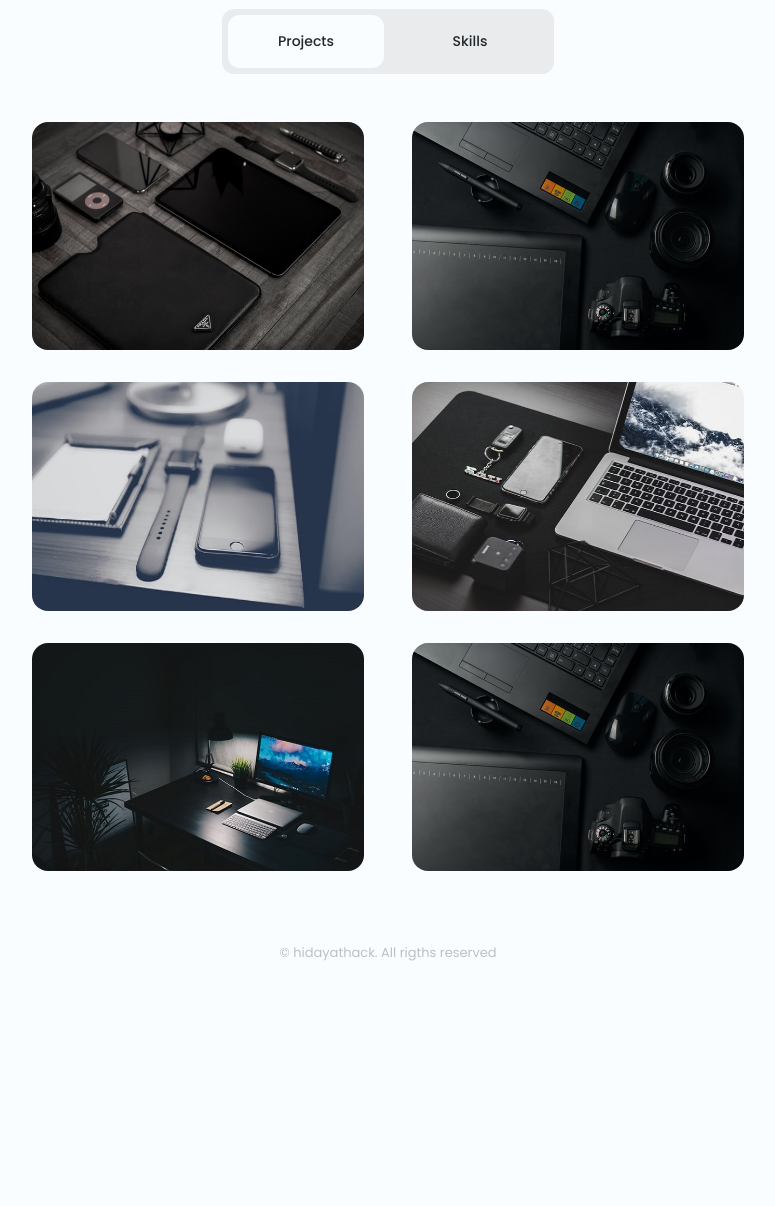
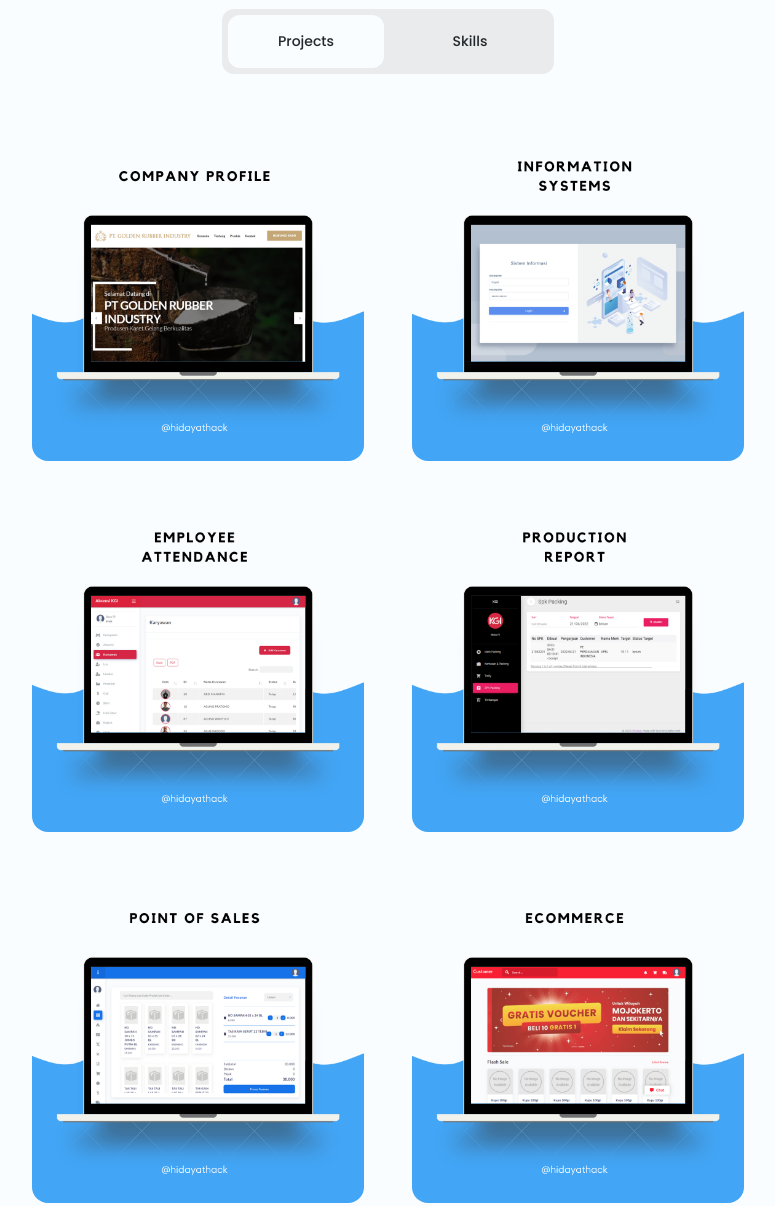
Before and after one commit to hidayatrepo/hidayatrepo.github.io, a plain HTML site: page index.html in a window 1280 px wide. Shown: the part 560-1766 px from the top of the page, without its empty margins (252-1027 px from the left). Before the commit the page ends 1563 px from the top, so only its background shows below. Drawn offline with nearby package versions, Linux system fonts and the light colour scheme.

Commit message:
update portofolio

```diff
--- a/index.html
+++ b/index.html
@@ -108,85 +108,85 @@
                     <div class="projects__content grid filters__active" data-content id="projects">
                         <article class="projects__card">
                             <!-- Insert your image in a rectangular format (Ex: 600 x 400, 1000 x 800, 1200 x 1000, etc) -->
-                            <img src="assets/img/project1.jpg" alt="" class="projects__img">
+                            <img src="assets/img/my/1.png" alt="" class="projects__img">
 
                             <div class="projects__modal">
                                 <div>
                                     <span class="projects__subtitle">Web</span>
                                     <h3 class="projects__title">Company Profile</h3>
-                                    <a href="#" class="projects__button button button__small">
+                                    <!-- <a href="#" class="projects__button button button__small">
                                         <i class="ri-link"></i>
-                                    </a>
+                                    </a> -->
                                 </div>
                             </div>
                         </article>
 
                         <article class="projects__card">
-                            <img src="assets/img/project2.jpg" alt="" class="projects__img">
+                            <img src="assets/img/my/2.png" alt="" class="projects__img">
 
                             <div class="projects__modal">
                                 <div>
                                     <span class="projects__subtitle">Web</span>
-                                    <h3 class="projects__title">Landing Page</h3>
-                                    <a href="#" class="projects__button button button__small">
+                                    <h3 class="projects__title">Information Systems</h3>
+                                    <!-- <a href="#" class="projects__button button button__small">
                                         <i class="ri-link"></i>
-                                    </a>
+                                    </a> -->
                                 </div>
                             </div>
                         </article>
 
                         <article class="projects__card">
-                            <img src="assets/img/project3.jpg" alt="" class="projects__img">
+                            <img src="assets/img/my/3.png" alt="" class="projects__img">
 
                             <div class="projects__modal">
                                 <div>
                                     <span class="projects__subtitle">Web</span>
                                     <h3 class="projects__title">Employee Attendance</h3>
-                                    <a href="#" class="projects__button button button__small">
+                                    <!-- <a href="#" class="projects__button button button__small">
                                         <i class="ri-link"></i>
-                                    </a>
+                                    </a> -->
                                 </div>
                             </div>
                         </article>
 
                         <article class="projects__card">
-                            <img src="assets/img/project4.jpg" alt="" class="projects__img">
+                            <img src="assets/img/my/4.png" alt="" class="projects__img">
 
                             <div class="projects__modal">
                                 <div>
                                     <span class="projects__subtitle">Web</span>
                                     <h3 class="projects__title">Production Report</h3>
-                                    <a href="#" class="projects__button button button__small">
+                                    <!-- <a href="#" class="projects__button button button__small">
                                         <i class="ri-link"></i>
-                                    </a>
+                                    </a> -->
                                 </div>
                             </div>
                         </article>
 
                         <article class="projects__card">
-                            <img src="assets/img/project5.jpg" alt="" class="projects__img">
+                            <img src="assets/img/my/5.png" alt="" class="projects__img">
 
                             <div class="projects__modal">
                                 <div>
                                     <span class="projects__subtitle">Web</span>
                                     <h3 class="projects__title">Point of Sales</h3>
-                                    <a href="#" class="projects__button button button__small">
+                                    <!-- <a href="#" class="projects__button button button__small">
                                         <i class="ri-link"></i>
-                                    </a>
+                                    </a> -->
                                 </div>
                             </div>
                         </article>
 
                         <article class="projects__card">
-                            <img src="assets/img/project2.jpg" alt="" class="projects__img">
+                            <img src="assets/img/my/6.png" alt="" class="projects__img">
 
                             <div class="projects__modal">
                                 <div>
                                     <span class="projects__subtitle">Web</span>
                                     <h3 class="projects__title">Ecommerce</h3>
-                                    <a href="#" class="projects__button button button__small">
+                                    <!-- <a href="#" class="projects__button button button__small">
                                         <i class="ri-link"></i>
-                                    </a>
+                                    </a> -->
                                 </div>
                             </div>
                         </article>
```
Also changed, not shown: assets/img/my/1.png (added), assets/img/my/2.png (added), assets/img/my/3.png (added), assets/img/my/4.png (added), assets/img/my/5.png (added), assets/img/my/6.png (added), assets/img/my/old/1.png (added), assets/img/my/old/2.png (added), assets/img/my/old/3.png (added), assets/img/my/old/4.png (added), assets/img/my/old/5.png (added), assets/img/my/old/6.png (added).
